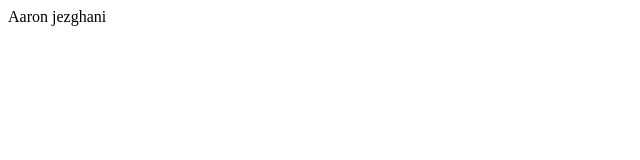
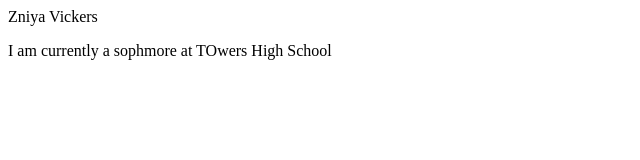
Before and after one commit to Rsenicc/Rsenic, a plain HTML site: page index.html in a window 1280 px wide. Shown: the whole page, without its empty margins (0-640 px from the left). Drawn offline with Linux system fonts and the light colour scheme.

Commit message:
Update index.html

```diff
--- a/index.html
+++ b/index.html
@@ -2,6 +2,9 @@
 
 <html lange="en-US">
  <Hi>
-   Aaron jezghani
+   Zniya Vickers
    </H1>
+   <p>
+    I am currently a sophmore at TOwers High School
+   </p>
  </Html>
```
